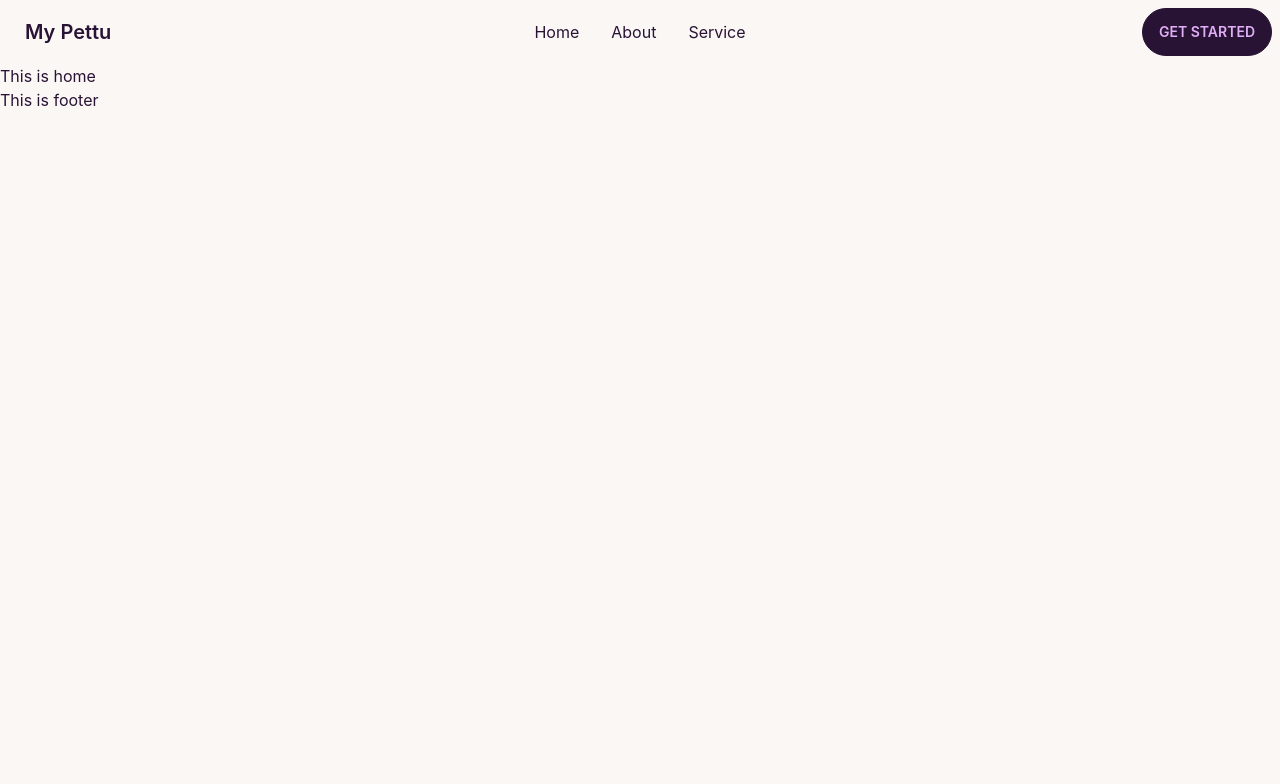
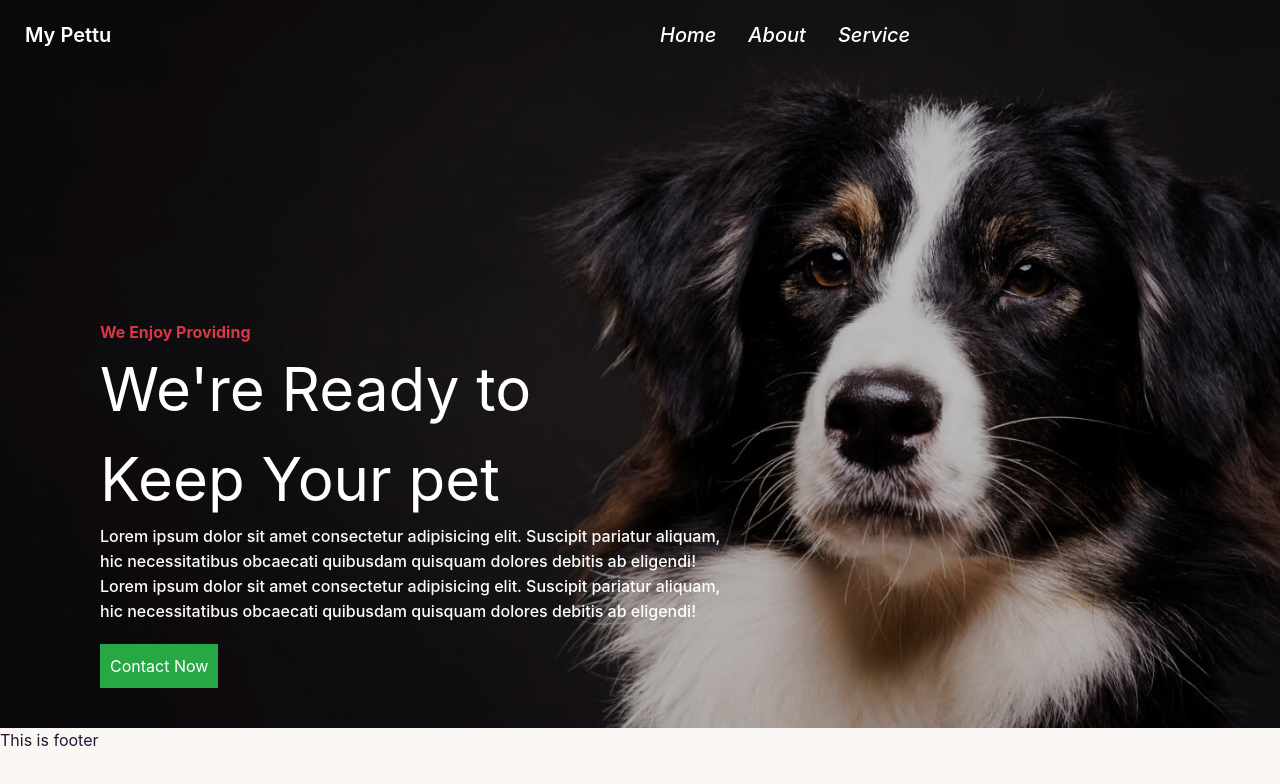
Before and after one commit to sazzadhossain1/my-petty, a React (Create React App) app: page / in a window 1280 px wide. Shown: the top 784 px of the page. Built offline with nearby package versions, Linux system fonts and the light colour scheme.

Commit message:
add banner section in home page with css style

```diff
--- a/src/LayOut/Main.js
+++ b/src/LayOut/Main.js
@@ -1,12 +1,10 @@
 import React from "react";
-import Header from "../conponents/Headers/Header";
 import { Outlet } from "react-router-dom";
 import Footer from "../conponents/Footer/Footer";
 
 const Main = () => {
   return (
     <div>
-      <Header></Header>
       <Outlet></Outlet>
       <Footer></Footer>
     </div>
--- a/src/conponents/Headers/Header.css
+++ b/src/conponents/Headers/Header.css
@@ -0,0 +1,8 @@
+.nav-parent-div {
+  color: white;
+}
+.font {
+  font-size: 20px;
+  font-weight: 500;
+  font-style: italic;
+}
--- a/src/conponents/Headers/Header.js
+++ b/src/conponents/Headers/Header.js
@@ -5,8 +5,8 @@ import { Link } from "react-router-dom";
 const Header = () => {
   return (
     <div>
-      <div className="navbar bg-base-100">
-        <div className="navbar-start">
+      <div className="navbar nav-parent-div">
+        <div className="navbar-start ">
           <div className="dropdown">
             <label tabIndex={0} className="btn btn-ghost lg:hidden">
               <svg
@@ -45,20 +45,20 @@ const Header = () => {
         </div>
         <div className="navbar-center hidden lg:flex">
           <ul className="menu menu-horizontal px-1">
-            <li>
+            <li className="font">
               <Link to="/home">Home</Link>
             </li>
-            <li>
+            <li className="font">
               <Link to="/about">About</Link>
             </li>
-            <li>
+            <li className="font">
               <Link to="/service">Service</Link>
             </li>
           </ul>
         </div>
-        <div className="navbar-end">
+        {/* <div className="navbar-end">
           <a className="btn">Get started</a>
-        </div>
+        </div> */}
       </div>
     </div>
   );
--- a/src/conponents/Home/Home.css
+++ b/src/conponents/Home/Home.css
@@ -0,0 +1,31 @@
+.home-parent-div {
+  background: rgba(0, 0, 0, 0.247) url("../../images/header-bg-1.jpg");
+  background-repeat: no-repeat;
+  background-position: center;
+  background-size: cover;
+  background-attachment: fixed;
+  background-blend-mode: darken;
+}
+.home-banner-text {
+  color: white;
+  margin-top: 250px;
+  margin-left: 100px;
+}
+.home-heading {
+  font-size: 60px;
+}
+.enjoy {
+  color: #dc3545;
+  font-weight: 700;
+}
+.paragraph {
+  font-weight: 500;
+  line-height: 25px;
+}
+
+.contact-btn {
+  background-color: #28a745;
+  padding: 10px;
+  margin-bottom: 40px;
+  margin-top: 20px;
+}
--- a/src/conponents/Home/Home.js
+++ b/src/conponents/Home/Home.js
@@ -1,10 +1,26 @@
 import React from "react";
 import "./Home.css";
+import Header from "../Headers/Header";
 
 const Home = () => {
   return (
-    <div>
-      <h1>This is home</h1>
+    <div className="home-parent-div">
+      <Header></Header>
+      <div className="home-banner-text">
+        <h4 className="enjoy">We Enjoy Providing</h4>
+        <h1 className="home-heading">
+          We're Ready to <br /> Keep Your pet
+        </h1>
+        <p className="paragraph">
+          Lorem ipsum dolor sit amet consectetur adipisicing elit. Suscipit
+          pariatur aliquam, <br /> hic necessitatibus obcaecati quibusdam
+          quisquam dolores debitis ab eligendi! <br /> Lorem ipsum dolor sit
+          amet consectetur adipisicing elit. Suscipit pariatur aliquam, <br />{" "}
+          hic necessitatibus obcaecati quibusdam quisquam dolores debitis ab
+          eligendi!
+        </p>
+        <button className="contact-btn">Contact Now</button>
+      </div>
     </div>
   );
 };
```
Also changed, not shown: src/images/header-bg-1.jpg (added).
